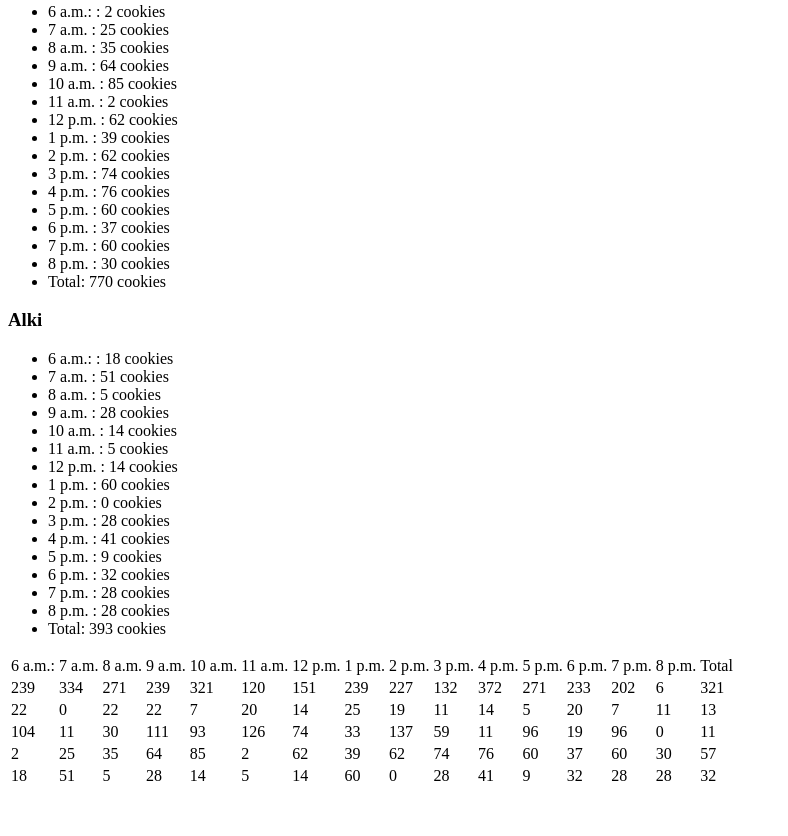
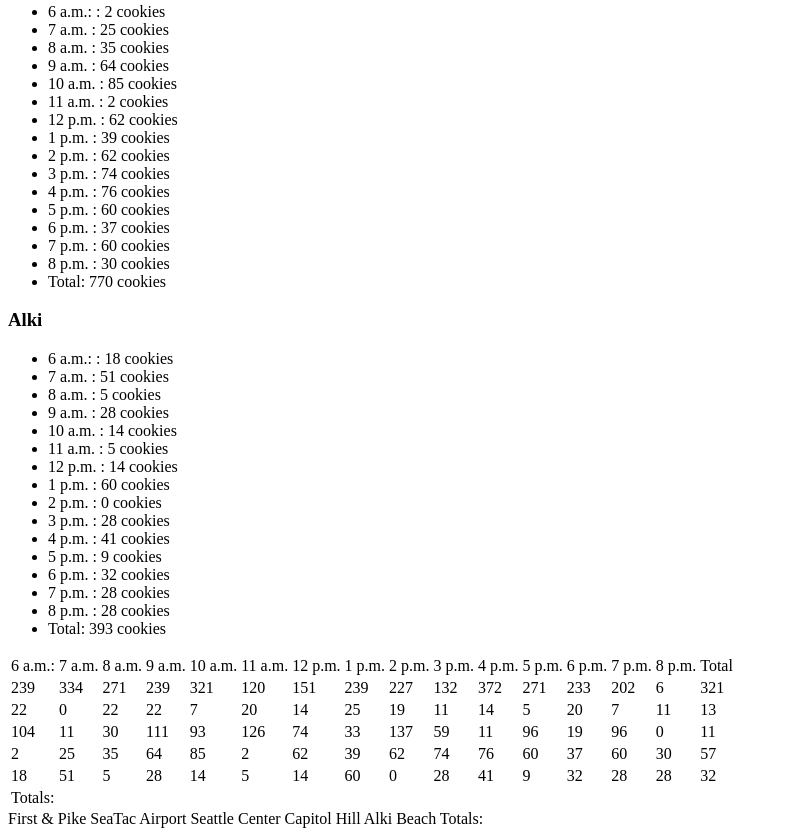
Before and after one commit to Redhatfour1/cookie-stand-1, a plain HTML site: page sales.html in a window 1280 px wide. Shown: the part 1099-1935 px from the top of the page, without its empty margins (0-788 px from the left). Before the commit the page ends 1895 px from the top, so only its background shows below. Drawn offline with Linux system fonts and the light colour scheme.

Commit message:
tried to add more functions, none worked

```diff
--- a/app.js
+++ b/app.js
@@ -16,6 +16,7 @@ var capitolHill = new Stores('capitolHill', 20, 38, 2.3);
 var alki = new Stores('alki', 2, 16, 4.6);
 
 var times = ['6 a.m.:', '7 a.m.', '8 a.m.', '9 a.m.', '10 a.m.', '11 a.m.', '12 p.m.', '1 p.m.', '2 p.m.', '3 p.m.', '4 p.m.', '5 p.m.', '6 p.m.', '7 p.m.', '8 p.m.', 'Total'];
+var totalRow = ['Totals:'];
 
 Stores.prototype.randomCustomers = function() {
   return Math.round(Math.random() * ((this.maxCust - this.minCust) + this.minCust));
@@ -69,7 +70,7 @@ var alkiArray = hourlyData(alki);
 
 //code to take this information and put in into the table
 
-var tableData = [times, firstPikeArray, seaTacArray, seattleCenterArray, capitolHillArray, alkiArray];
+var tableData = [times, firstPikeArray, seaTacArray, seattleCenterArray, capitolHillArray, alkiArray, totalRow];
 
 console.log('tableData:' + tableData);
 var tableEl = document.getElementById('table-data');
@@ -91,6 +92,31 @@ for(var i = 0; i < tableData.length; i++) {
   tableEl.appendChild(rowEl);
 }
 
+//ATTEMPT TO ADD TOTALS, DIDN'T WORK THOUGH
+// var columnTotals = function() {
+//   var tableTotals = document.getElementsByTagName('td');
+//   for (m = 1; m < times.length; m++) {  //access index 1 because index 0 is the time of day
+//     var eachColumnTotal = tableTotals[m];
+//     function(m) {
+//       var sum = sum + td[m];
+//       var columIndex = document.createElement('td');
+//       columnIndex.textContent = sum[m];
+//
+//       eachColumnTotal.appendChild(columnIndex);
+//     }
+//   }
+// }
+
+//TRIED TO ADD LEFT-SIDE COLUMN WITH NAMES
+// function addFirstColumn() {
+//   var row = document.getElementById(x.name);
+//   for (var k = 0; k < tableData.length; k++){
+//     var y = row.insertCell(k);
+//     y.innerHTML = x;
+//   }
+// }
+
+// OLD CODE FROM MONDAY
 // var firstPikeHourly = firstPike.simulatedPurchased();
 //
 // var firstPikeDaily = document.getElementById('firstPike');
--- a/sales.html
+++ b/sales.html
@@ -17,6 +17,13 @@
         <ul id="alki"></ul>
     </div>
     <table id="table-data"></table>
+      <th></th>
+      <th>First & Pike</th>
+      <th>SeaTac Airport</th>
+      <th>Seattle Center</th>
+      <th>Capitol Hill</th>
+      <th>Alki Beach</th>
+      <th>Totals:</th>
   </body>
   <script src="app.js"></script>
 </html>
```
